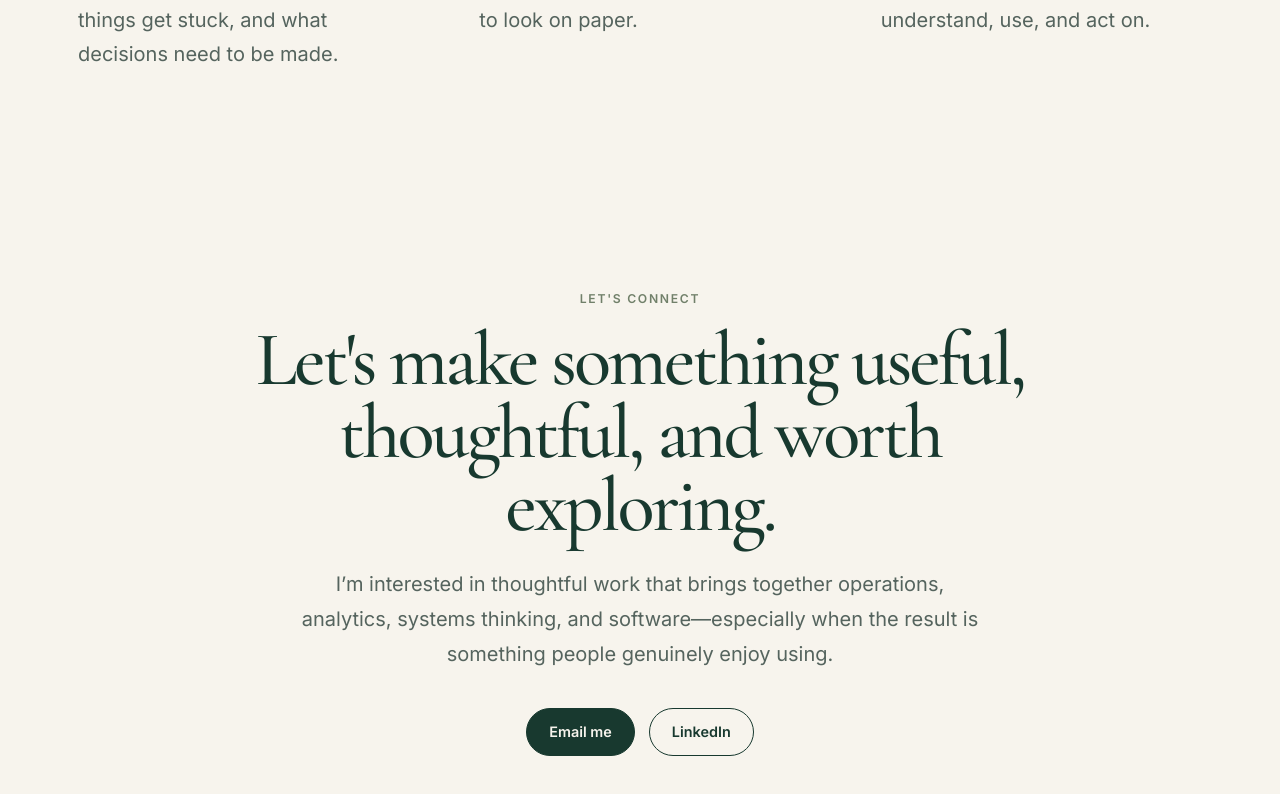
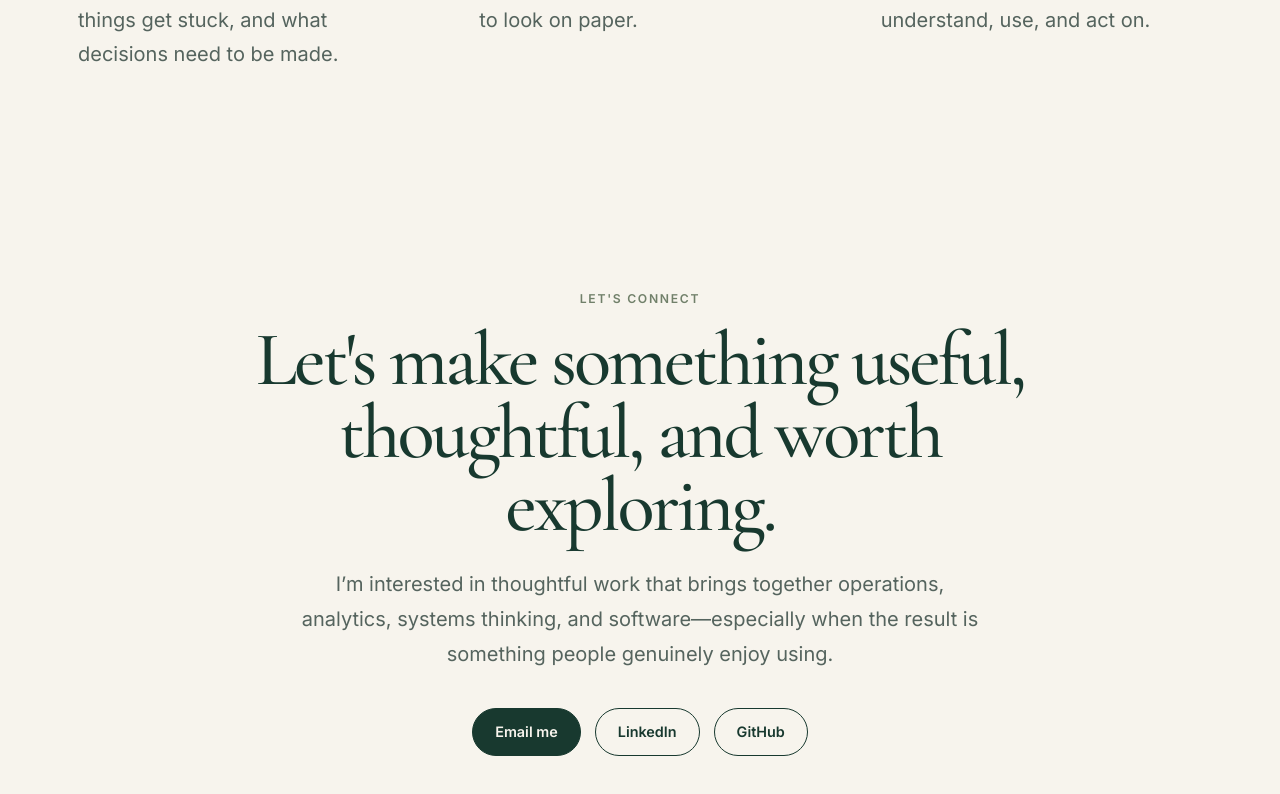
Before and after one commit to kimberlydemaio/kimberly-demaio-portfolio, a Next.js app: page / in a window 1280 px wide. Shown: the part 5030-5824 px from the top of the page. Built offline with nearby package versions, Linux system fonts and the light colour scheme.

Commit message:
Update desktop image

```diff
--- a/src/app/explorer/page.js
+++ b/src/app/explorer/page.js
@@ -6,7 +6,7 @@ export default function ExplorerHome() {
     <main className="explorer-foyer">
       <div className="foyer-scene">
         <Image
-          src="/images/explorer-foyer-v3.png"
+          src="/images/explorer-foyer-desktop.png"
           alt="An old, ivy-covered foyer welcoming visitors into Explorer View"
           fill
           priority
--- a/src/components/recruiter/ContactClosing.js
+++ b/src/components/recruiter/ContactClosing.js
@@ -31,6 +31,14 @@ export default function ContactClosing() {
         >
           LinkedIn
         </Link>
+        <Link
+          className="button button-secondary"
+          href="https://www.github.com/kimberlydemaio"
+          target="_blank"
+          rel="noreferrer"
+        >
+          GitHub
+        </Link>
       </div>
     </section>
   );
```
